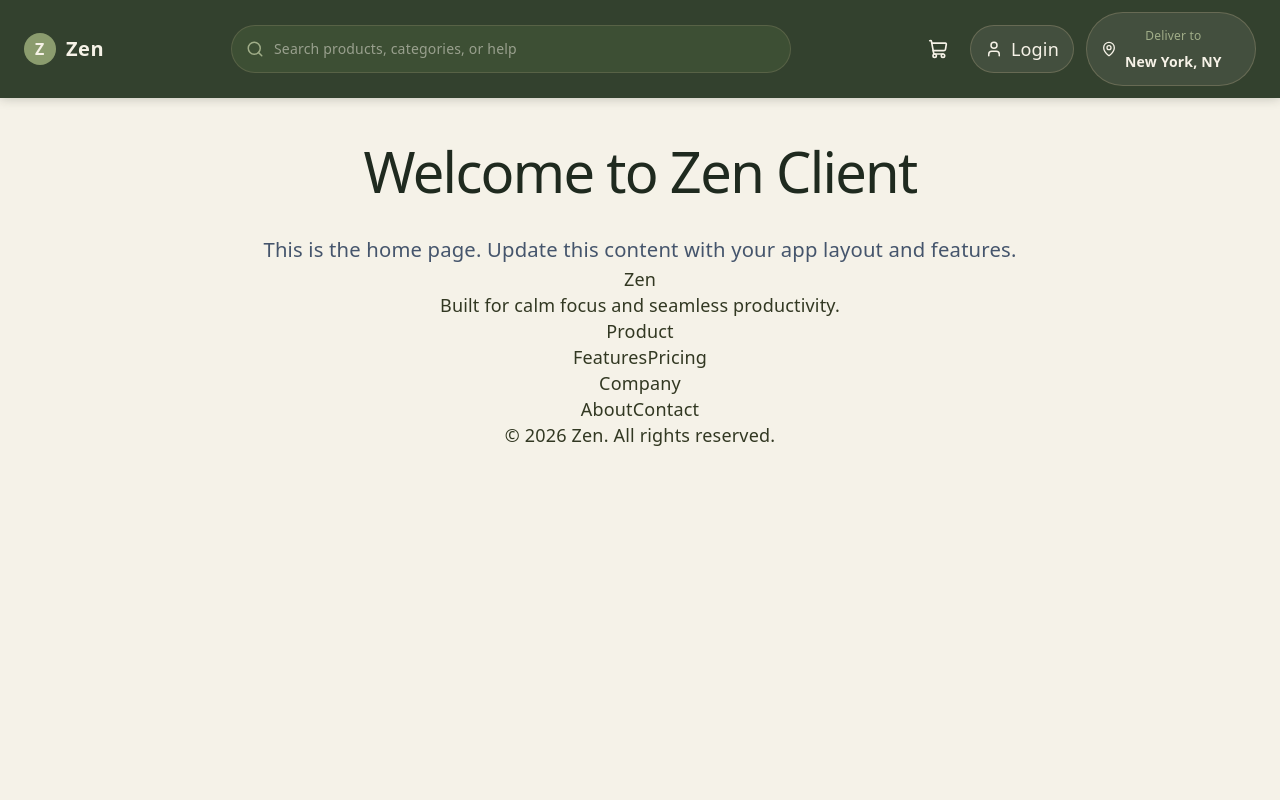
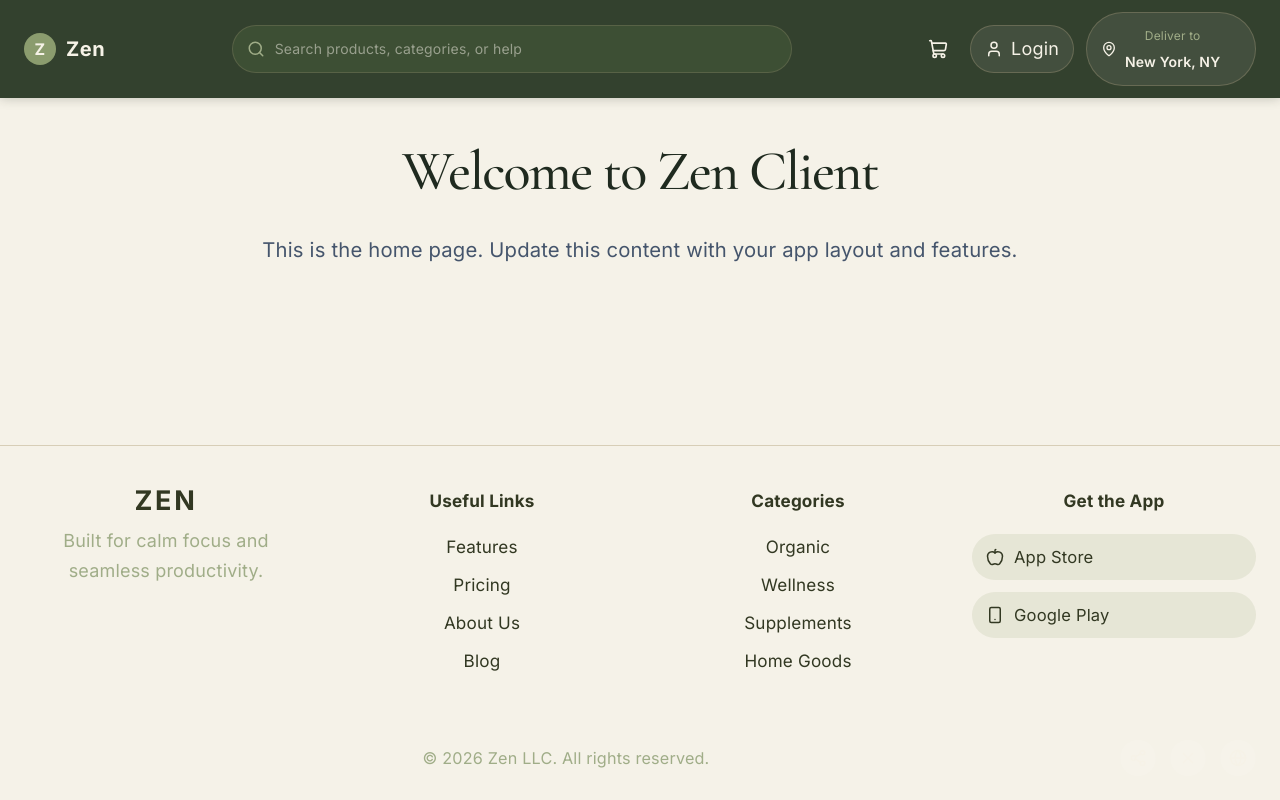
Before and after one commit to madhavavarma/ZenClient, a React (Vite) app: page / in a window 1280 px wide. Built offline with nearby package versions, Linux system fonts and the light colour scheme.

Commit message:
Feature | Footer

```diff
--- /dev/null
+++ b/src/components/footer/Footer.module.css
@@ -0,0 +1,140 @@
+.footer {
+  width: 100%;
+  padding: 42px 24px 24px;
+  background: var(--bg);
+  color: var(--text);
+  border-top: 1px solid var(--border);
+}
+
+.footerInner {
+  display: grid;
+  grid-template-columns: repeat(4, minmax(160px, 1fr));
+  gap: 32px;
+  max-width: 1280px;
+  margin: 0 auto;
+  padding-bottom: 24px;
+  border-bottom: none;
+}
+
+.footerBrand {
+  display: flex;
+  flex-direction: column;
+  gap: 12px;
+}
+
+.footerLogo {
+  font-size: 1.5rem;
+  letter-spacing: 0.1em;
+  font-weight: 700;
+  text-transform: uppercase;
+}
+
+.footerDescription {
+  max-width: 320px;
+  color: var(--text-muted);
+  line-height: 1.7;
+}
+
+.footerSection {
+  display: flex;
+  flex-direction: column;
+  gap: 12px;
+}
+
+.footerSectionTitle {
+  font-size: 0.95rem;
+  font-weight: 700;
+  margin-bottom: 8px;
+}
+
+.footerLink {
+  color: var(--text);
+  text-decoration: none;
+  font-size: 0.95rem;
+  transition: color 0.2s ease;
+}
+
+.footerLink:hover {
+  color: var(--accent);
+}
+
+.appButtons {
+  display: grid;
+  gap: 12px;
+}
+
+.appButton {
+  display: inline-flex;
+  align-items: center;
+  gap: 10px;
+  padding: 10px 14px;
+  border-radius: 999px;
+  color: var(--text);
+  background: rgba(122, 140, 81, 0.12);
+  text-decoration: none;
+  font-size: 0.92rem;
+  transition: background 0.2s ease;
+}
+
+.appButton:hover {
+  background: rgba(255, 255, 255, 0.14);
+}
+
+.footerBottom {
+  max-width: 1280px;
+  margin: 24px auto 0;
+  padding-top: 18px;
+  display: flex;
+  flex-wrap: wrap;
+  justify-content: space-between;
+  align-items: center;
+  gap: 12px;
+  color: var(--text-muted);
+  font-size: 0.9rem;
+}
+
+.trademark {
+  flex: 1;
+}
+
+.socialIcons {
+  display: flex;
+  gap: 14px;
+}
+
+.socialLink {
+  display: inline-flex;
+  width: 36px;
+  height: 36px;
+  align-items: center;
+  justify-content: center;
+  border-radius: 999px;
+  background: rgba(255, 255, 255, 0.08);
+  color: var(--navbar-text);
+  transition: background 0.2s ease;
+}
+
+.socialLink:hover {
+  background: rgba(255, 255, 255, 0.14);
+}
+
+@media (max-width: 960px) {
+  .footerInner {
+    grid-template-columns: repeat(2, minmax(160px, 1fr));
+  }
+}
+
+@media (max-width: 640px) {
+  .footer {
+    padding: 32px 18px 18px;
+  }
+
+  .footerInner {
+    grid-template-columns: 1fr;
+  }
+
+  .footerBottom {
+    flex-direction: column;
+    align-items: flex-start;
+  }
+}
--- a/src/components/footer/Footer.tsx
+++ b/src/components/footer/Footer.tsx
@@ -1,31 +1,56 @@
 import React from 'react';
+import styles from './Footer.module.css';
+import { Apple, Smartphone, Globe, Share2, X } from 'lucide-react';
 
 const Footer: React.FC = () => {
   return (
-    <footer className="footer">
-      <div className="footer__inner">
-        <div className="footer__brand">
-          <span className="footer__logo">Zen</span>
-          <p className="footer__description">Built for calm focus and seamless productivity.</p>
+    <footer className={styles.footer}>
+      <div className={styles.footerInner}>
+        <div className={styles.footerBrand}>
+          <span className={styles.footerLogo}>Zen</span>
+          <p className={styles.footerDescription}>
+            Built for calm focus and seamless productivity.
+          </p>
         </div>
 
-        <div className="footer__links">
-          <div className="footer__section">
-            <h4>Product</h4>
-            <a href="/features">Features</a>
-            <a href="/pricing">Pricing</a>
-          </div>
+        <div className={styles.footerSection}>
+          <h4 className={styles.footerSectionTitle}>Useful Links</h4>
+          <a className={styles.footerLink} href="/features">Features</a>
+          <a className={styles.footerLink} href="/pricing">Pricing</a>
+          <a className={styles.footerLink} href="/about">About Us</a>
+          <a className={styles.footerLink} href="/blog">Blog</a>
+        </div>
 
-          <div className="footer__section">
-            <h4>Company</h4>
-            <a href="/about">About</a>
-            <a href="/contact">Contact</a>
+        <div className={styles.footerSection}>
+          <h4 className={styles.footerSectionTitle}>Categories</h4>
+          <a className={styles.footerLink} href="/categories/organic">Organic</a>
+          <a className={styles.footerLink} href="/categories/wellness">Wellness</a>
+          <a className={styles.footerLink} href="/categories/supplements">Supplements</a>
+          <a className={styles.footerLink} href="/categories/home">Home Goods</a>
+        </div>
+
+        <div className={styles.footerSection}>
+          <h4 className={styles.footerSectionTitle}>Get the App</h4>
+          <div className={styles.appButtons}>
+            <a className={styles.appButton} href="https://www.apple.com/app-store/" aria-label="App Store">
+              <Apple size={18} />
+              <span>App Store</span>
+            </a>
+            <a className={styles.appButton} href="https://play.google.com/store" aria-label="Google Play">
+              <Smartphone size={18} />
+              <span>Google Play</span>
+            </a>
           </div>
         </div>
       </div>
 
-      <div className="footer__bottom">
-        <span>© {new Date().getFullYear()} Zen. All rights reserved.</span>
+      <div className={styles.footerBottom}>
+        <div className={styles.trademark}>© {new Date().getFullYear()} Zen LLC. All rights reserved.</div>
+        <div className={styles.socialIcons}>
+          <a href="https://facebook.com" aria-label="Facebook" className={styles.socialLink}><Share2 size={18} /></a>
+          <a href="https://twitter.com" aria-label="X" className={styles.socialLink}><X size={18} /></a>
+          <a href="https://instagram.com" aria-label="Instagram" className={styles.socialLink}><Globe size={18} /></a>
+        </div>
       </div>
     </footer>
   );
--- a/src/components/layouts/MainLayout.tsx
+++ b/src/components/layouts/MainLayout.tsx
@@ -7,7 +7,7 @@ export default function MainLayout() {
         <>
             <Navbar />
 
-            <main className="flex flex-col items-center justify-between pt-24 px-6">
+            <main className="flex flex-col flex-1 items-center justify-between pt-24 px-6">
                 <Outlet />
             </main>
 
--- a/src/index.css
+++ b/src/index.css
@@ -1,9 +1,10 @@
+@import url('https://fonts.googleapis.com/css2?family=Cormorant+Garamond:wght@400;500;600;700&family=Inter:wght@400;500;600;700;800&display=swap');
 @import "tailwindcss";
 @import "./styles/colors.css";
 
 :root {
-  --sans: system-ui, 'Segoe UI', Roboto, sans-serif;
-  --heading: system-ui, 'Segoe UI', Roboto, sans-serif;
+  --sans: 'Inter', system-ui, 'Segoe UI', Roboto, sans-serif;
+  --heading: 'Cormorant Garamond', Georgia, serif;
   --mono: ui-monospace, Consolas, monospace;
 
   font: 18px/145% var(--sans);
```
